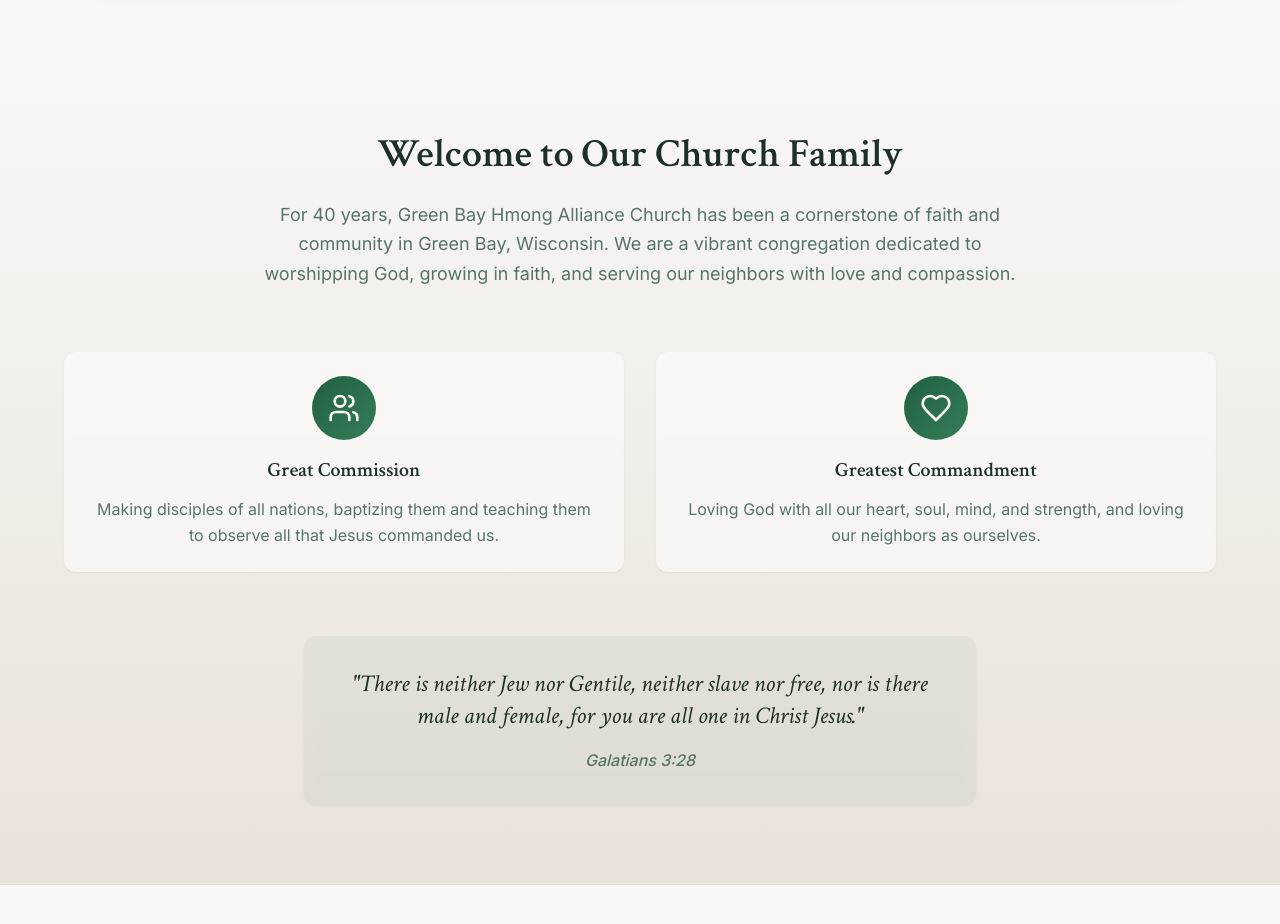
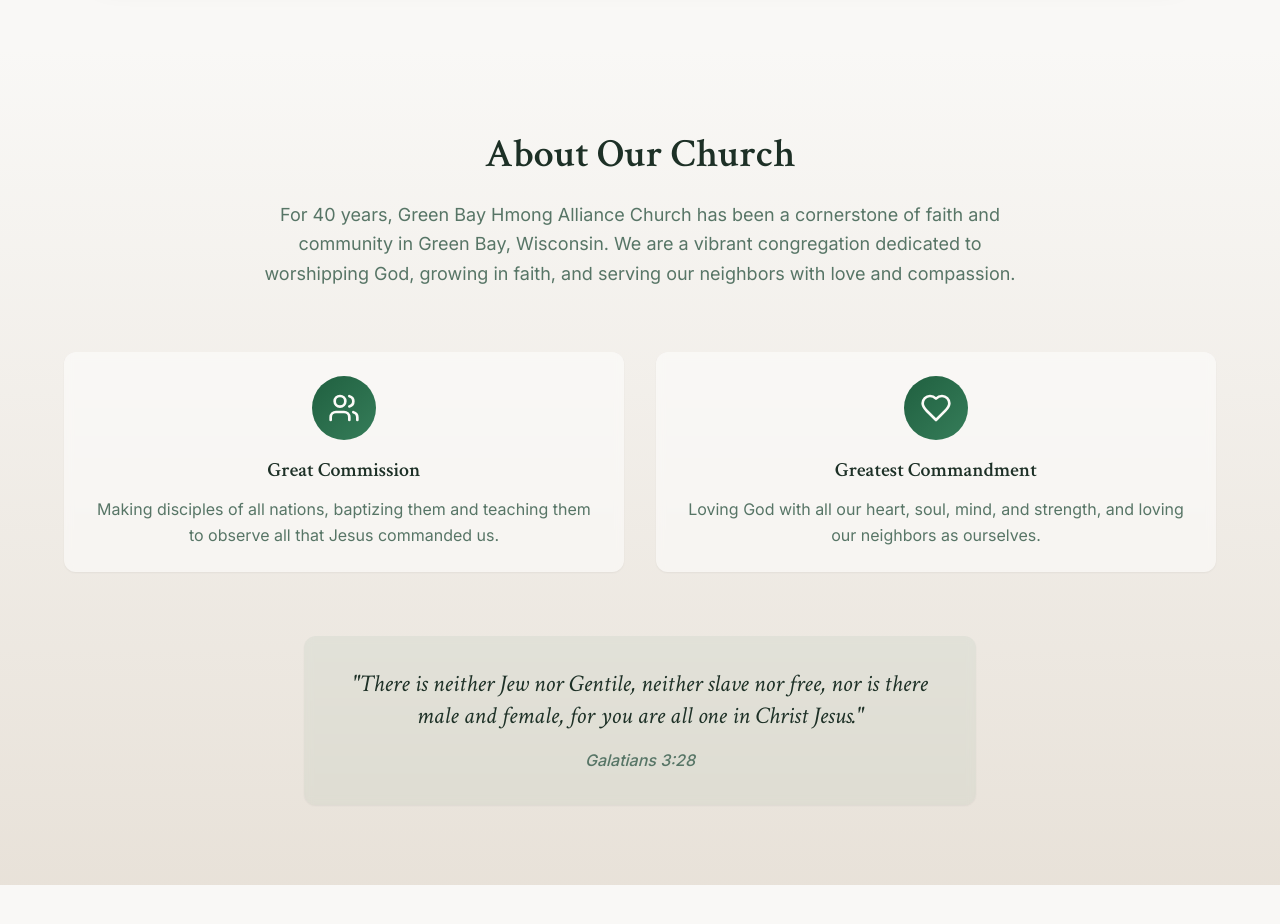
Before and after one commit to gbhac1253/gbhac1253.github.io, a React (Vite) app: page / in a window 1280 px wide. Shown: the part 880-1804 px from the top of the page. Built offline with nearby package versions, Linux system fonts and the light colour scheme; the HTML template or start-up script is replaced by a standard one.

Commit message:
Update hero section text

```diff
--- a/src/components/About.tsx
+++ b/src/components/About.tsx
@@ -20,7 +20,7 @@ const About = () => {
       <div className="max-w-6xl mx-auto">
         <div className="text-center mb-16 animate-fade-in">
           <h2 className="text-heading font-serif font-semibold mb-6">
-            Welcome to Our Church Family
+            About Our Church
           </h2>
           <p className="text-lg text-muted-foreground max-w-3xl mx-auto leading-relaxed">
             For 40 years, Green Bay Hmong Alliance Church has been a cornerstone of faith and
```
